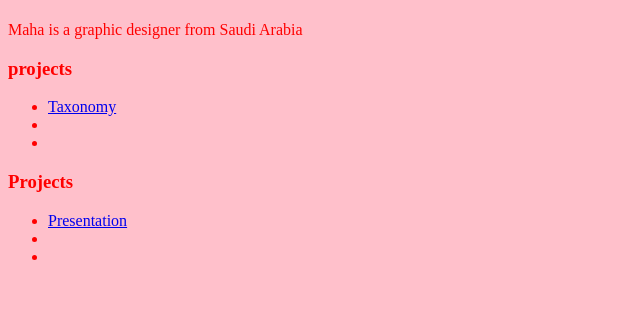
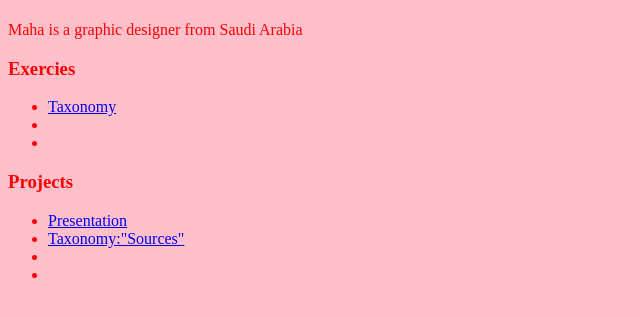
Before and after one commit to mahakurdi/interactive1, a plain HTML site: page index.html in a window 1280 px wide. Shown: the part 59-376 px from the top of the page, without its empty margins (0-640 px from the left). Drawn offline with Linux system fonts and the light colour scheme.

Commit message:
correction

```diff
--- a/index.html
+++ b/index.html
@@ -13,8 +13,8 @@
   <div class="main">
     <h1>Maha Kurdi</h1>
     <p>Maha is a graphic designer from Saudi Arabia</p>
-    <div id="projects">
-      <h3>projects</h3>
+    <div id="Exercies">
+      <h3>Exercies</h3>
       <ul>
         <li><a href="Taxonomy/index.html">Taxonomy</a></li>
         <li></li>
@@ -26,6 +26,7 @@
       <h3>Projects</h3>
       <ul>
         <li><a href="./presentation-template/Presentation/index.html">Presentation</a></li>
+          <li><a href="./presentation-template/Presentation/index.html">Taxonomy:"Sources"</a></li>
         <li></li>
         <li></li>
       </ul>
```
